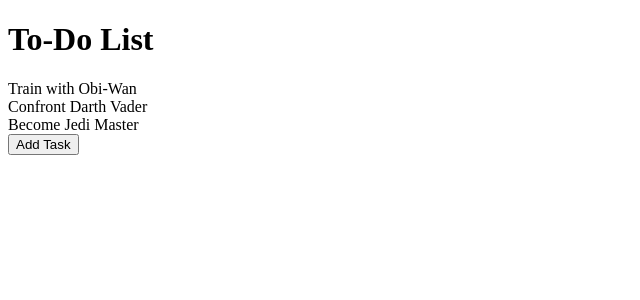
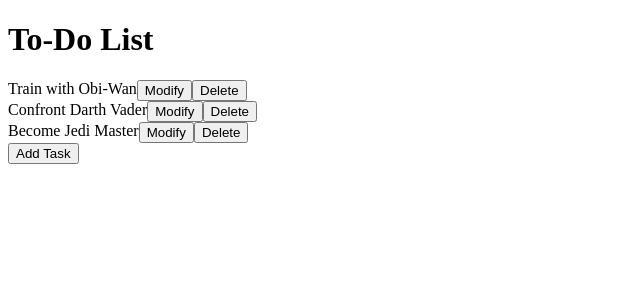
Before and after one commit to RebekahMars/themed-to-do-list-react, a React (Create React App) app: page / in a window 1280 px wide. Shown: the top 300 px of the page, without its empty margins (0-640 px from the left). Built offline with nearby package versions, Linux system fonts and the light colour scheme.

Commit message:
added delete functionality

```diff
--- a/src/components/ToDo.js
+++ b/src/components/ToDo.js
@@ -4,7 +4,7 @@ import {useState} from "react";
 
 const ToDo = ({task, updateToDo}) => {
 
-    const[editTask, setEditTask] = useState("");
+    const[toDoList, setToDoList] = useState("");
 
     const completeTask = index => {
         let updatedToDoList = list.map(task => {
@@ -13,12 +13,27 @@ const ToDo = ({task, updateToDo}) => {
             }
             return task;
         })
-        setEditTask(updatedToDoList);
+        setToDoList(updatedToDoList);
+    }
+
+    const removeTask = index => {
+        let removedTask = [...list].filter(task=> task.index ===index);
+        list.splice(removedTask, 1);
+        console.log(list);
+    }
+
+    const updateTask = index => {
+        let modifyTask =[...list].filter(task=>task.task === index);
+
     }
 
     return list.map((task, index) => (
-        <div className={task.completed ? "crossed" : ""} key={index} onClick={()=> completeTask(task.index)}>
-            {task.taskName}
+        <div className="toDo">
+            <div className={task.completed ? "crossed" : ""} key={index} onClick={()=> completeTask(task.index)}>
+            {task.task}
+            </div>
+            <button onClick={()=> updateTask(task.task)}>Modify</button>
+            <button onClick={()=>removeTask(task.index)}>Delete</button>
         </div>
     ))
 }
--- a/src/components/list-data.js
+++ b/src/components/list-data.js
@@ -2,19 +2,19 @@ export default
 [
         {
             "index": 1,
-            "taskName": "Train with Obi-Wan",
+            "task": "Train with Obi-Wan",
             "completed": false
         },
 
         {
             "index": 2,
-            "taskName": "Confront Darth Vader",
+            "task": "Confront Darth Vader",
             "completed": false
         },
 
         {
             "index": 3,
-            "taskName": "Become Jedi Master",
+            "task": "Become Jedi Master",
             "completed": false
         }
 ]
--- a/src/css/App.css
+++ b/src/css/App.css
@@ -1,3 +1,11 @@
 .crossed {
     text-decoration: line-through;
 }
+.toDoApp {
+    cursor: pointer;
+}
+.toDo
+{
+    display: flex;
+    text-align: center;
+}
--- a/src/js/App.js
+++ b/src/js/App.js
@@ -16,22 +16,6 @@ function App() {
     setShowModal(prev => !prev);
   };
 
-  const toggleCompleted = (index) => {
-   /*  let listItems = toDoList.map(item => {
-      return item.index === Number(index) ? {...item, completed: !item.completed} : {...item};
-    }); */
-    console.log("you clicked me");
-    let updatedToDo = toDoList.map(toDo => {
-      if(toDo.index === index) {
-        toDo.completed = !toDo.completed;
-      }
-      return toDo;
-    });
-    setToDoList(updatedToDo);
-    //setToDoList(listItems);
-    //console.log(listItems);
-  }
-  // const modal = useRef(null);
   return (
     <>
     <div className="toDoApp">
```
